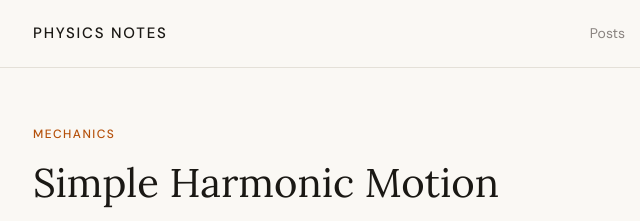
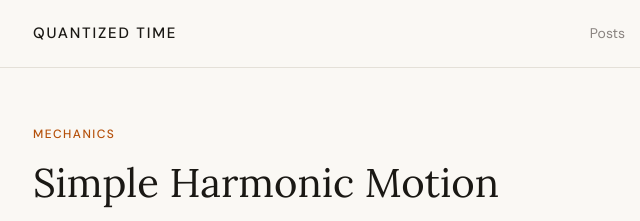
Before and after one commit to quantized-time/Blog, a plain HTML site: page posts/simple-harmonic-motion.html in a window 1280 px wide. Shown: the top 221 px of the page, 279-919 px from the left. Drawn offline with nearby package versions, Linux system fonts and the light colour scheme.

Commit message:
Update simple-harmonic-motion.html

```diff
--- a/posts/simple-harmonic-motion.html
+++ b/posts/simple-harmonic-motion.html
@@ -3,14 +3,14 @@
 <head>
   <meta charset="UTF-8">
   <meta name="viewport" content="width=device-width, initial-scale=1.0">
-  <title>Simple Harmonic Motion · Physics Notes</title>
+  <title>Simple Harmonic Motion · Quantized Time</title>
   <link rel="stylesheet" href="../style.css">
 </head>
 <body>
 
 <nav>
   <div class="nav-inner">
-    <a class="nav-title" href="../index.html">Physics Notes</a>
+    <a class="nav-title" href="../index.html">Quantized Time</a>
     <div class="nav-links">
       <a href="../index.html">Posts</a>
       <a href="../about.html">About</a>
```
